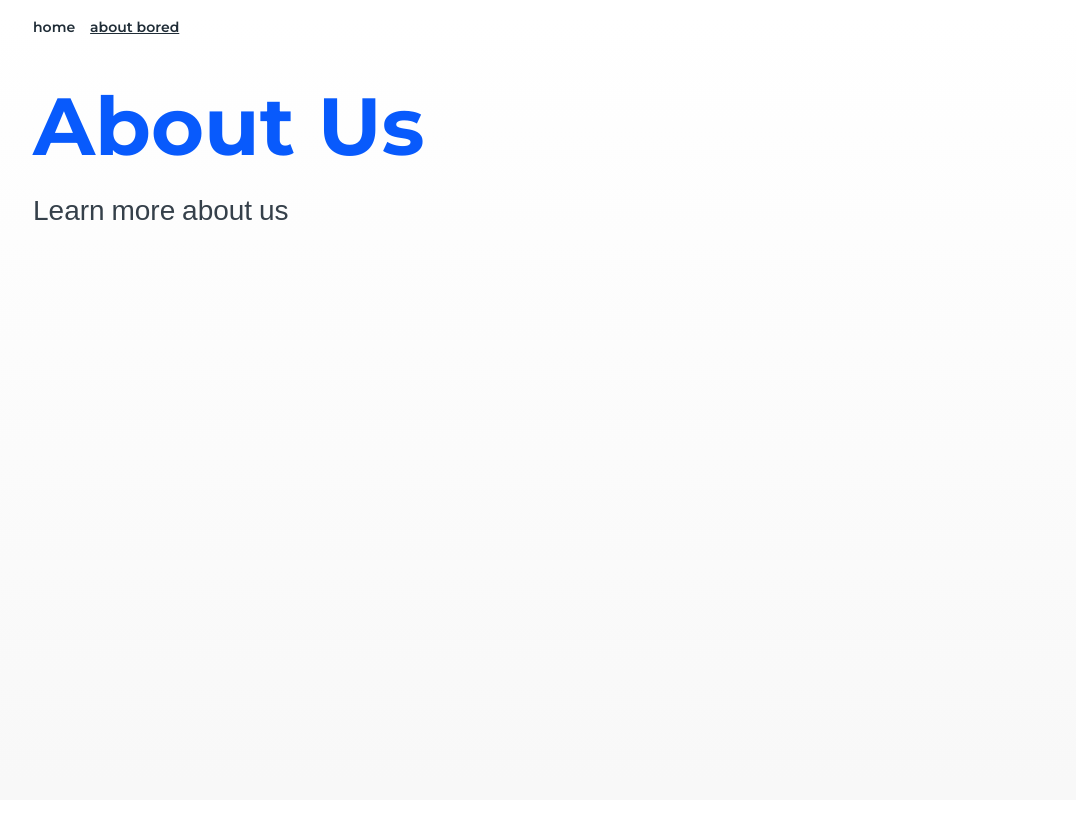
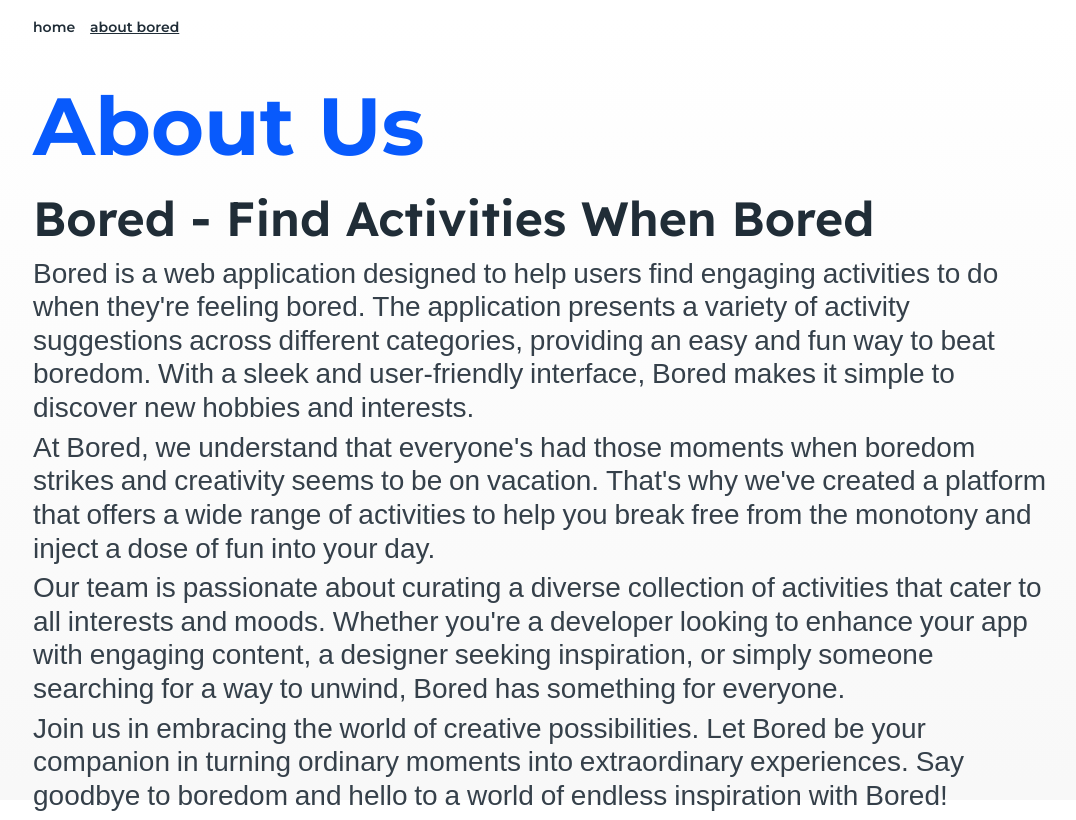
Before and after one commit to masiehdon/Bored, a React (Vite) app: page /about in a window 1280 px wide. Shown: the whole page, without its empty margins (95-1171 px from the left). Built offline with nearby package versions, Linux system fonts and the light colour scheme.

Commit message:
Add copy

```diff
--- a/src/components/About.jsx
+++ b/src/components/About.jsx
@@ -2,7 +2,19 @@ function About() {
   return (
     <div>
       <h1>About Us</h1>
-      <p>Learn more about us</p>
+          <h2>Bored - Find Activities When Bored</h2>
+          <p>
+            {`Bored is a web application designed to help users find engaging activities to do when they're feeling bored. The application presents a variety of activity suggestions across different categories, providing an easy and fun way to beat boredom. With a sleek and user-friendly interface, Bored makes it simple to discover new hobbies and interests.`}
+          </p>
+          <p>
+            {`At Bored, we understand that everyone's had those moments when boredom strikes and creativity seems to be on vacation. That's why we've created a platform that offers a wide range of activities to help you break free from the monotony and inject a dose of fun into your day.`}
+          </p>
+          <p>
+            {` Our team is passionate about curating a diverse collection of activities that cater to all interests and moods. Whether you're a developer looking to enhance your app with engaging content, a designer seeking inspiration, or simply someone searching for a way to unwind, Bored has something for everyone.`}
+          </p>
+          <p>
+            {`Join us in embracing the world of creative possibilities. Let Bored be your companion in turning ordinary moments into extraordinary experiences. Say goodbye to boredom and hello to a world of endless inspiration with Bored!`}
+          </p>
     </div>
   )
 }
```
